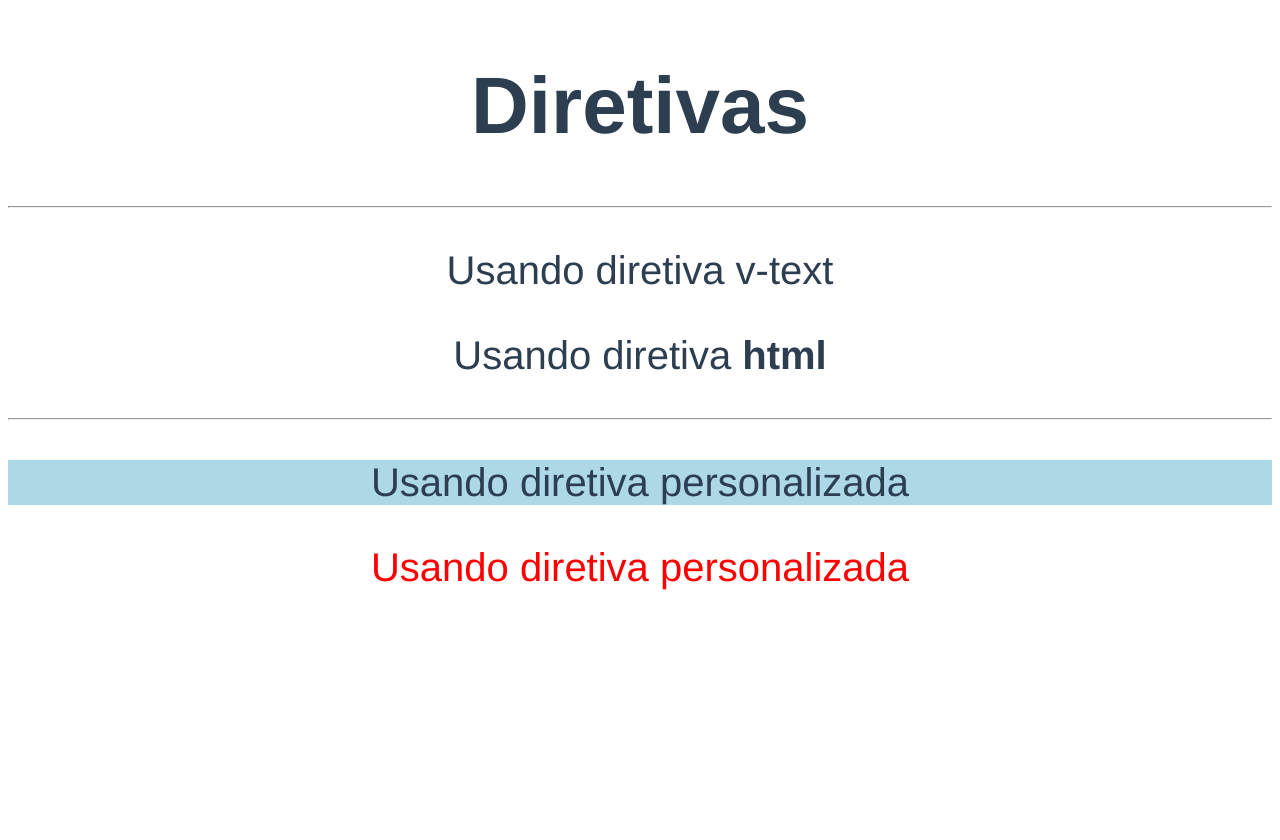
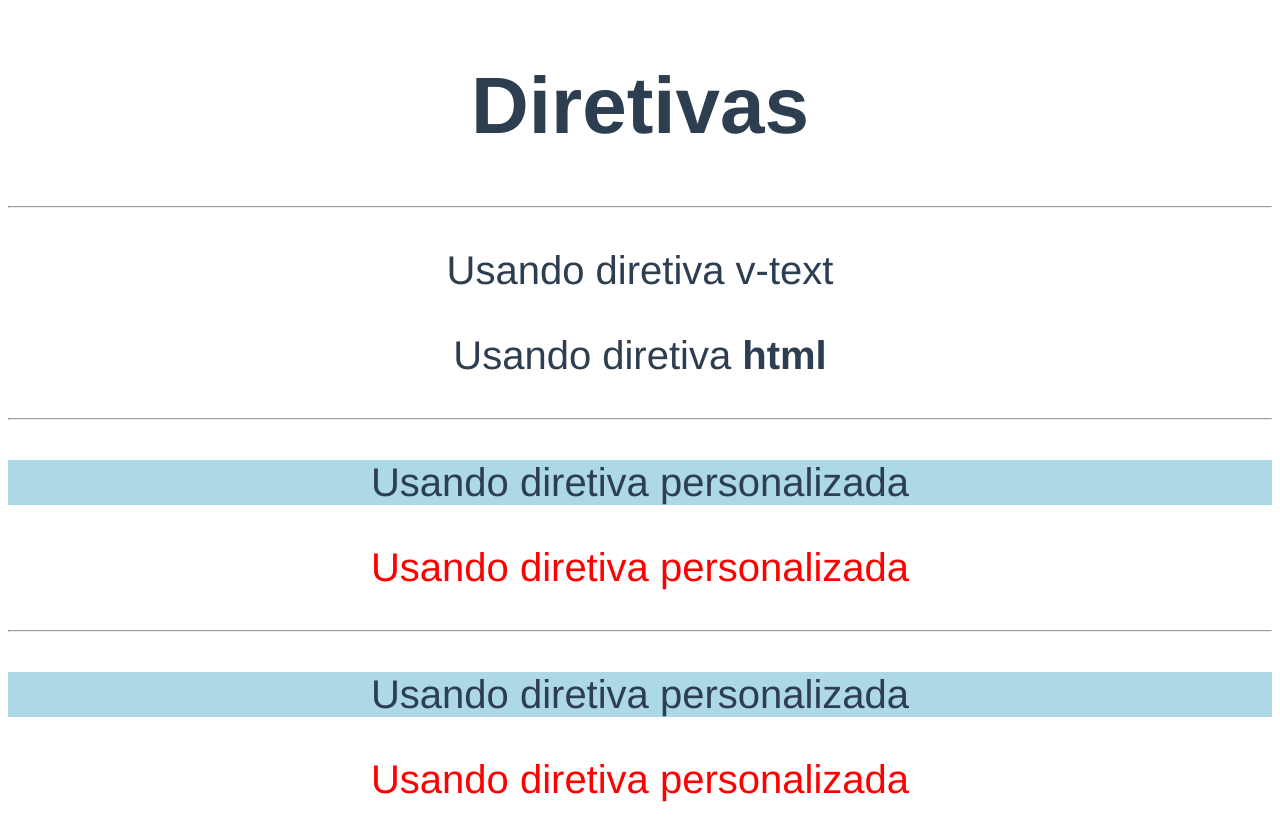
Before and after one commit to allangadelha/curso-vuejs2, a Vue app in the folder sessao-12-diretivas/diretivas-exercicios/: page / in a window 1280 px wide. Before the commit the page ends 800 px from the top, so only its background shows below. Built offline with nearby package versions, Linux system fonts and the light colour scheme.

Commit message:
sessão 12: registrando diretivas localmente

```diff
--- a/sessao-12-diretivas/diretivas-exercicios/src/App.vue
+++ b/sessao-12-diretivas/diretivas-exercicios/src/App.vue
@@ -7,11 +7,34 @@
 		<hr>
 		<p v-destaque:fundo.atrasar="'lightblue'">Usando diretiva personalizada</p>
 		<p v-destaque.atrasar="cor">Usando diretiva personalizada</p>
+		<hr>
+		<p v-destaque-local:fundo.atrasar="'lightblue'">Usando diretiva personalizada</p>
+		<p v-destaque-local.atrasar="cor">Usando diretiva personalizada</p>
 	</div>
 </template>
 
 <script>
 export default {
+	directives: {
+		'destaque-local': {
+				bind(el, binding, vnode) {
+				// el.style.backgroundColor = 'lightgreen'
+
+				let atraso = 0
+
+				if(binding.modifiers['atrasar']) atraso = 3000
+
+				setTimeout(() => {
+					if(binding.arg === 'fundo'){
+						el.style.backgroundColor = binding.value
+					}else {
+						el.style.color = binding.value
+					}
+				}, atraso)
+
+			}
+		}
+	},
 	data() {
 		return {
 			cor: 'red'
```
